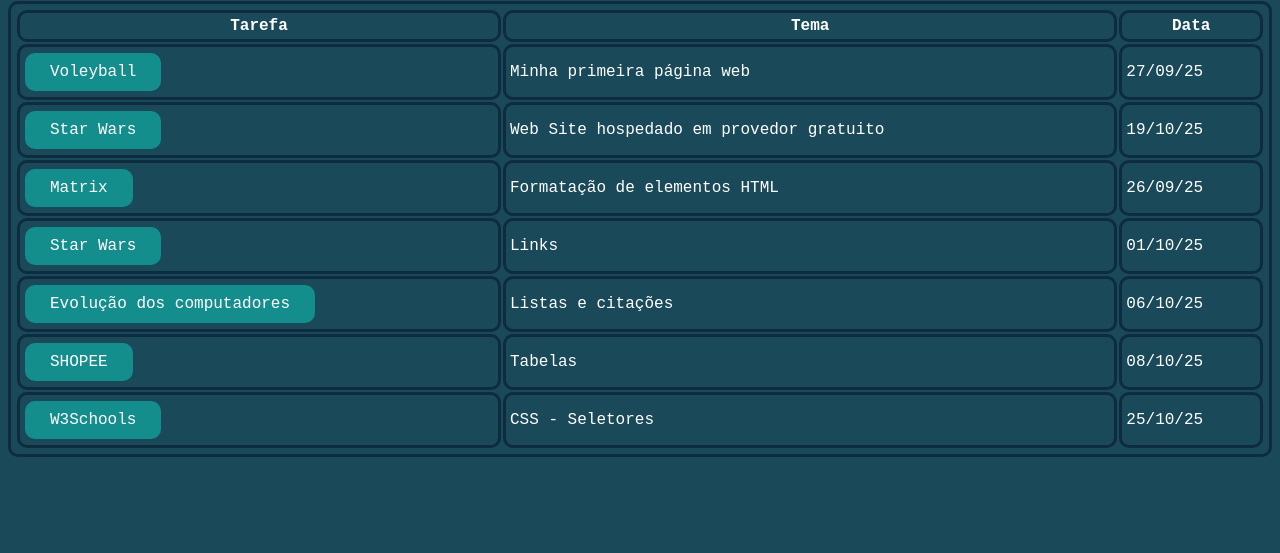
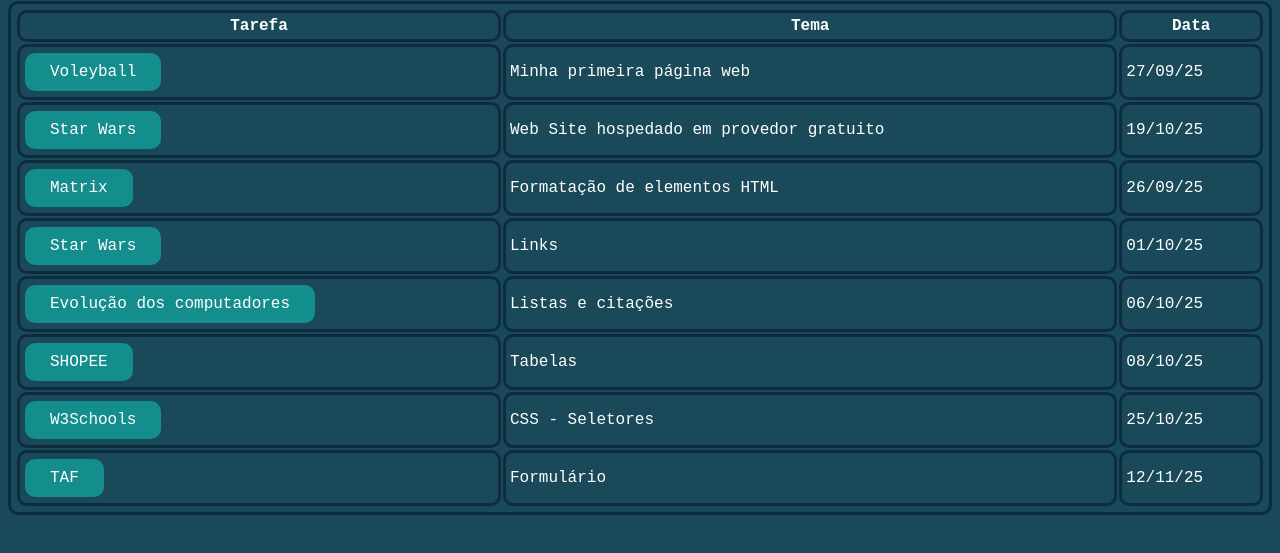
Before and after one commit to mateusporto2006-code/WebSites, a plain HTML site: page index.html in a window 1280 px wide. Shown: the part 79-632 px from the top of the page. Drawn offline with Linux system fonts and the light colour scheme.

Commit message:
Update index.html

```diff
--- a/index.html
+++ b/index.html
@@ -60,6 +60,12 @@
             <td>CSS - Seletores</td>
             <td>25/10/25</td>
         </tr>
+        <tr>
+            <td><a class="btn"; target="_blank" href="https://mateusporto2006-code.github.io/formulario/">TAF</a></td>
+            <td>Formulário</td>
+            <td>12/11/25</td>
+        </tr>
+
 
     </table>
 
```
